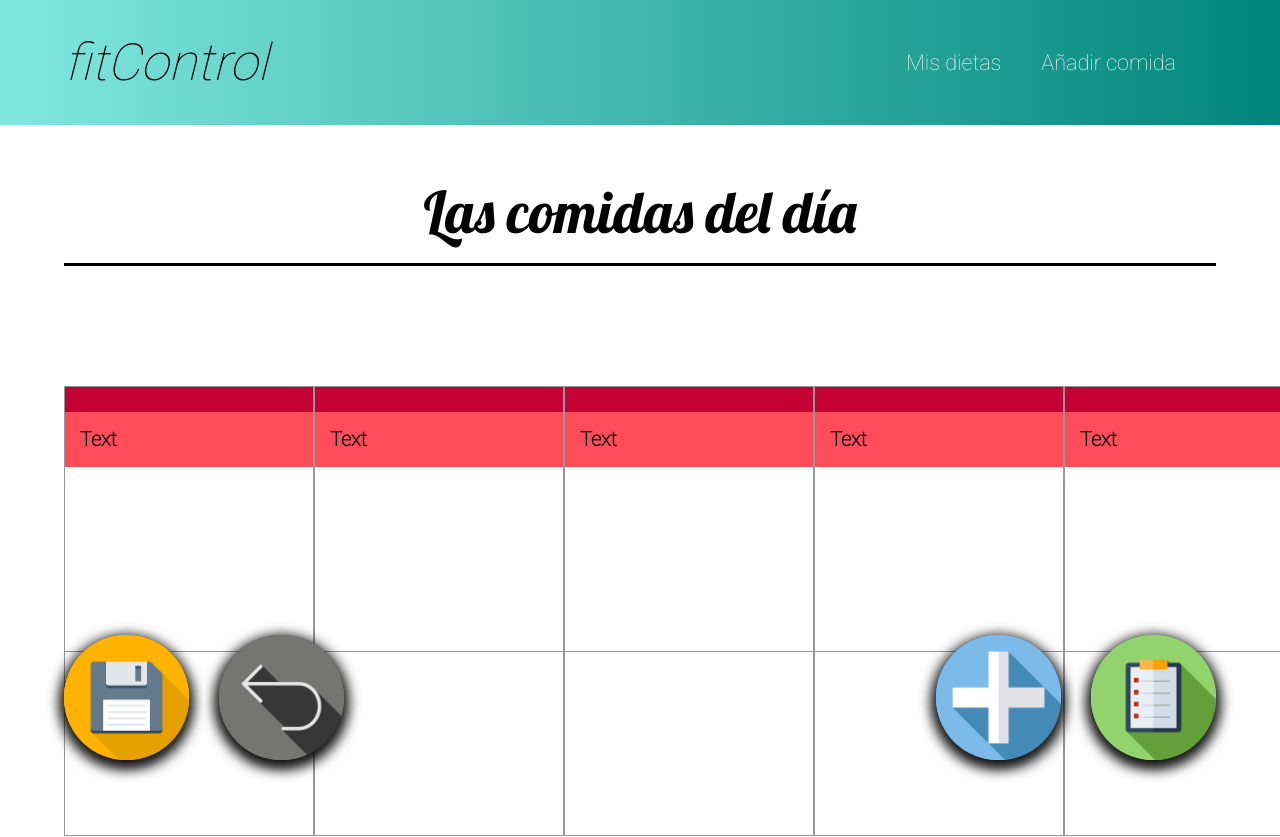
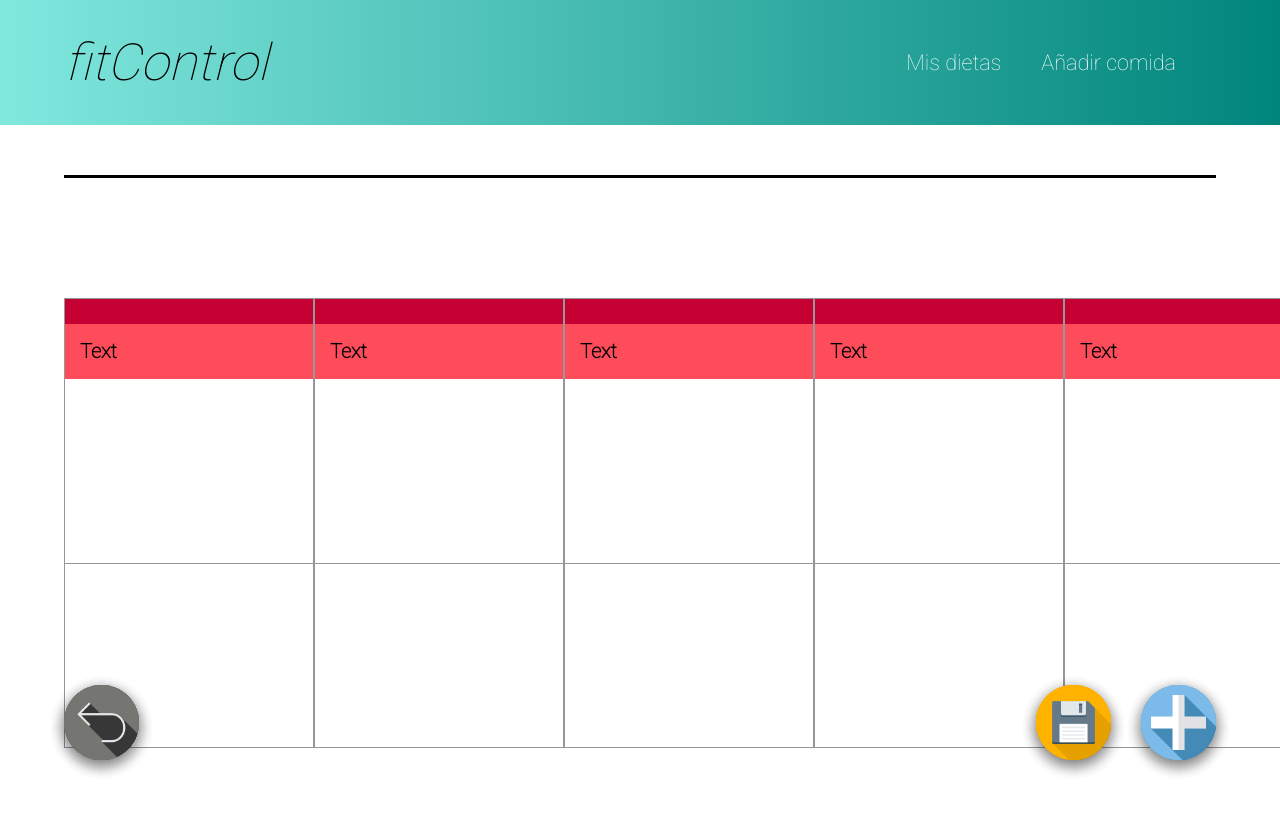
Before and after one commit to SrDiro/fitControl, an Angular app: page /food-list in a window 1280 px wide. Shown: the top 837 px of the page. After the commit the page ends 800 px from the top, so only its background shows below. Built offline with nearby package versions, Linux system fonts and the light colour scheme.

Commit message:
Add variable title

```diff
--- a/src/app/app.routing.ts
+++ b/src/app/app.routing.ts
@@ -9,6 +9,7 @@ const appRoutes: Routes = [
     {path: '', redirectTo: 'home', pathMatch: 'full'},
     {path: 'home', component: HomeComponent},
     {path: 'food-list', component: FoodListComponent},
+    {path: 'food-list/:food-type', component: FoodListComponent},
 ]
 
 export const appRoutingProviders: any[] = [];
--- a/src/app/components/floating-icons/floating-icons.component.html
+++ b/src/app/components/floating-icons/floating-icons.component.html
@@ -1,18 +1,15 @@
 <div class="container__icons">
     <div class="icons--left">
-        <div class="icon icon-save">
-    <img class="icon-img" src="../assets/images/floppy-disk.png">
-  </div>
         <div class="icon icon-back">
-    <img class="icon-img" src="../assets/images/return.png">
-  </div>
+            <a href="/home"><img class="icon-img" src="../assets/images/return.png"></a>
+        </div>
     </div>
     <div class="icons--right">
+        <div class="icon icon-save">
+            <img class="icon-img" src="../assets/images/floppy-disk.png">
+        </div>
         <div class="icon icon-diet">
-    <img class="icon-img" src="../assets/images/add.png">
-  </div>
-        <div class="icon icon-plus">
-    <img class="icon-img" src="../assets/images/check-list.png">
-  </div>
+            <img class="icon-img" src="../assets/images/add.png">
+        </div>
     </div>
 </div>
--- a/src/app/components/floating-icons/floating-icons.component.scss
+++ b/src/app/components/floating-icons/floating-icons.component.scss
@@ -9,11 +9,11 @@
 }
 
 .icon{
-	width: 125px;
-	height: 125px;
+	width: 75px;
+	height: 75px;
 	border-radius: 50%;
-	box-shadow: 0px 5px 15px 0px rgba(0,0,0,0.50);
-	margin: 0 15px;
+	box-shadow: 0px 5px 15px 0px rgba(0,0,0,0.15);
+    margin: 0 15px;
 }
 
 .icons--left{
@@ -27,6 +27,11 @@
 }
 
 .icon-img{
-	width: 125px;
-    height: 125px;
+	width: 75px;
+    height: 75px;
+    transition: transform .5s;
+
+    &:hover{
+        transform: scale(1.1);
+    }
 }
--- a/src/app/components/food-list/food-list.component.html
+++ b/src/app/components/food-list/food-list.component.html
@@ -1,4 +1,4 @@
-<app-title>{{title}}</app-title>
+<app-title [title]='title'></app-title>
 <div class="container-food-list">
     <app-card></app-card>
     <app-card></app-card>
--- a/src/app/components/food-list/food-list.component.ts
+++ b/src/app/components/food-list/food-list.component.ts
@@ -1,4 +1,5 @@
 import { Component, OnInit } from '@angular/core';
+import { ActivatedRoute } from '@angular/router';
 
 @Component({
   selector: 'app-food-list',
@@ -6,8 +7,30 @@ import { Component, OnInit } from '@angular/core';
   styleUrls: ['./food-list.component.scss']
 })
 export class FoodListComponent implements OnInit {
+  public foodListType: string;
+  title: string;
 
-  constructor() { }
+  constructor( private activatedRoute: ActivatedRoute ) {
+    this.foodListType = this.activatedRoute.snapshot.params['food-type'];
+
+    switch(this.foodListType){
+      case 'breakfast':
+        this.title = 'Desayuno';
+      break;
+      case 'branch':
+        this.title = 'Almuerzo';
+      break;
+      case 'lunch':
+        this.title = 'Comida';
+      break;
+      case 'afternoon-snack':
+        this.title = 'Merienda';
+      break;
+      case 'dinner':
+        this.title = 'Cena';
+      break;
+    }
+  }
 
   ngOnInit() {
   }
--- a/src/app/components/home/home.component.html
+++ b/src/app/components/home/home.component.html
@@ -1,22 +1,22 @@
-<app-title></app-title>
+<app-title [title]="'Comidas del día'"></app-title>
 <div class="container-comidas">
-  <a href="/food-list" class="link comidas-desayuno">
+  <a routerLink="/food-list/breakfast" class="link comidas-desayuno">
     <img src="../assets/images/coffee.png" alt="desayuno">
     <p class="comidas-title">Desayuno</p>
   </a>
-  <a href="#" class="link comidas-almuerzo">
+  <a routerLink="/food-list/branch"  class="link comidas-almuerzo">
     <img src="../assets/images/loaf.png" alt="almuerzo">
     <p class="comidas-title">Almuerzo</p>
   </a>
-  <a href="#" class="link comidas-comida">
+  <a routerLink="/food-list/lunch"  class="link comidas-comida">
     <img src="../assets/images/steak.png" alt="comida">
     <p class="comidas-title">Comida</p>
   </a>
-  <a href="#" class="link comidas-merienda">
+  <a routerLink="/food-list/afternoon-snack"  class="link comidas-merienda">
     <img src="../assets/images/apple.png" alt="merienda">
     <p class="comidas-title">Merienda</p>
   </a>
-  <a href="#" class="link comidas-cena">
+  <a routerLink="/food-list/dinner"  class="link comidas-cena">
     <img src="../assets/images/salad.png" alt="cena">
     <p class="comidas-title">Cena</p>
   </a>
--- a/src/app/components/title/title.component.ts
+++ b/src/app/components/title/title.component.ts
@@ -1,4 +1,4 @@
-import { Component, OnInit } from '@angular/core';
+import { Component, OnInit, Input } from '@angular/core';
 
 @Component({
   selector: 'app-title',
@@ -6,12 +6,15 @@ import { Component, OnInit } from '@angular/core';
   styleUrls: ['./title.component.scss']
 })
 export class TitleComponent implements OnInit {
-  title: string;
+  @Input() public title: string;
 
-  constructor() { }
+  constructor() {
+  }
 
   ngOnInit() {
-    this.title = 'Las comidas del día';
   }
 
+  public setTitle(value){
+    this.title = value;
+  }
 }
--- /dev/null
+++ b/src/app/sass/base/_variables.scss/_variables.sass
@@ -0,0 +1 @@
+$brand-colors: ( desayuno: #FF4C5B, almuerzo: #5E4534, comida: #F86E51, merienda: #FEE17A, cena: #0091FF )
```
Also changed, not shown: src/app/components/home/home.component.ts (+10 -1 lines).
